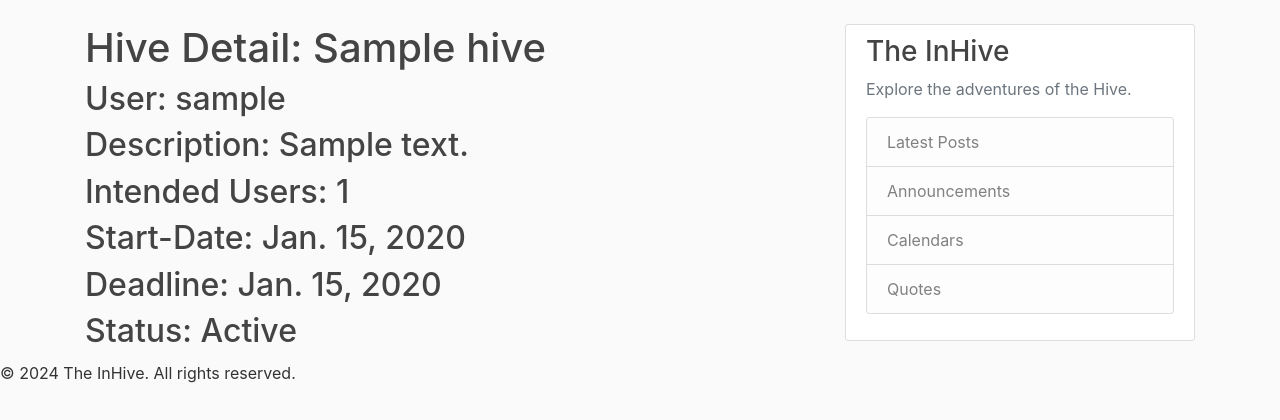
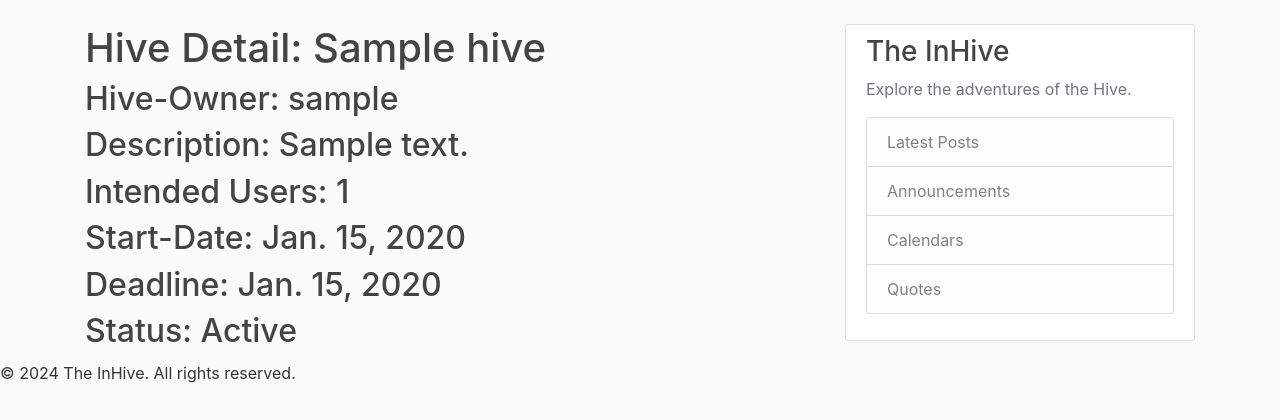
Before and after one commit to MayDan12/portfolio, a Django app: page /hive_detail/1 in a window 1280 px wide. Shown: the part 56-476 px from the top of the page. Run offline with Django 5.2, Linux system fonts and the light colour scheme; tables that the repository leaves empty hold one stand-in row (values such as "Sample post"); some libraries are stand-ins or nearby versions.

Commit message:
done with the class based views

```diff
--- a/hive_manager/models.py
+++ b/hive_manager/models.py
@@ -67,7 +67,9 @@ class Membership(models.Model):
 
 
     def __str__(self):
-        return "{} - {} ({})".format(str(self.User.id), str(self.hive), str(self.role))
+        # return "{} - {} ({})".format(str(self.hive), str(self.role))
+        return "{} - {} ({})".format(str(self.hive), str(self.role), str(self.User))
+
 
 # model for events
 class Event(models.Model):
--- a/hive_manager/templates/hive_manager/hive_detail.html
+++ b/hive_manager/templates/hive_manager/hive_detail.html
@@ -4,7 +4,7 @@
 
 {% block content %}
     <h1>Hive Detail: {{ object.title}}</h1>
-    <h2>User: {{ object.HiveOwner }}</h2>
+    <h2>Hive-Owner: {{ object.HiveOwner }}</h2>
     <h2>Description: {{ object.description }}</h2>
     <h2>Intended Users: {{object.intendedUsers}}</h2>
     <h2>Start-Date: {{object.StartDate }}</h2>
```
Also changed, not shown: hive_manager/migrations/0004_membership_task.py (added), hive_manager/migrations/0005_remove_membership_task.py (added), hive_manager/migrations/0006_membership_task.py (added), hive_manager/migrations/0007_remove_membership_task.py (added), hive_manager/migrations/0008_alter_membership_role.py (added), hive_manager/migrations/0009_alter_membership_role.py (added).
